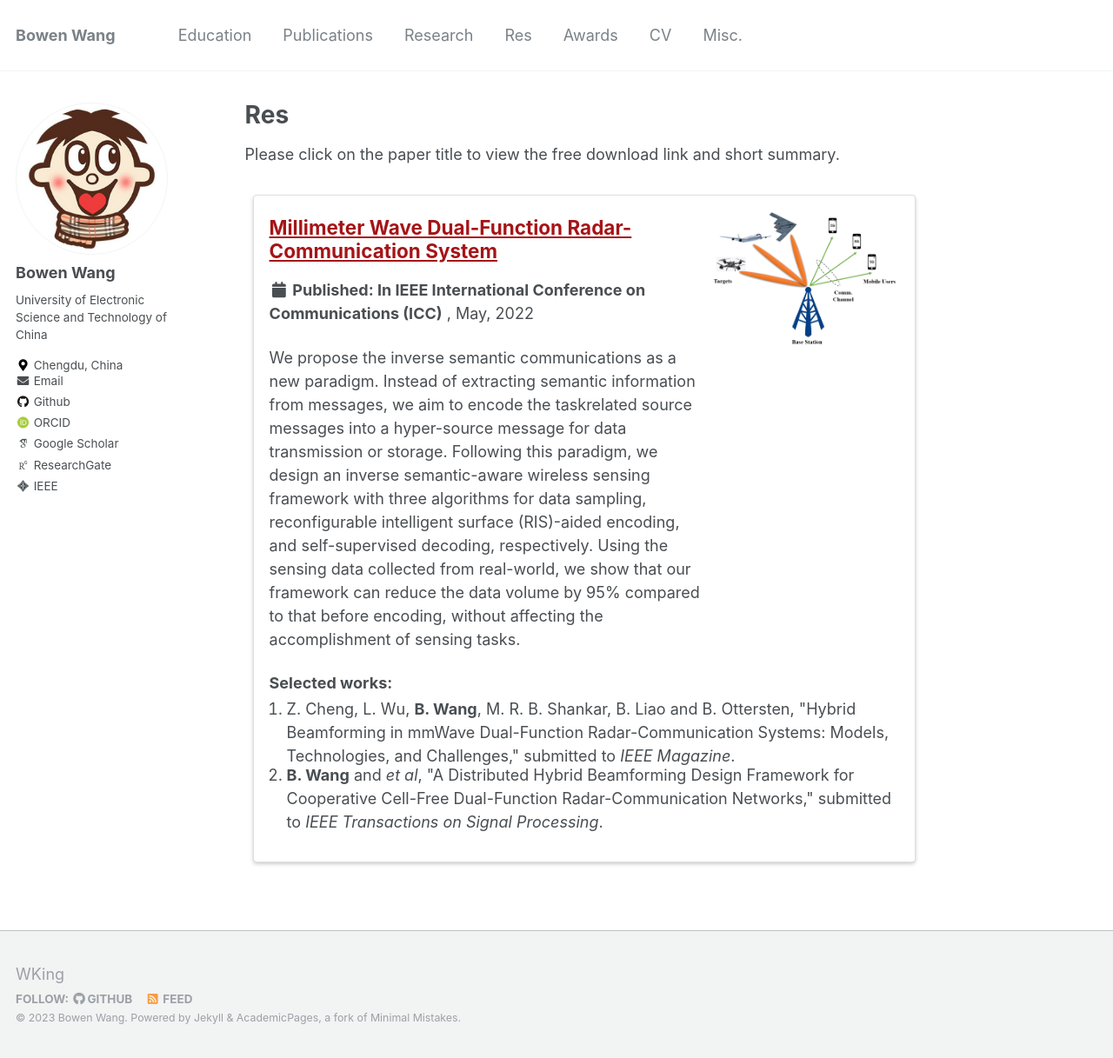
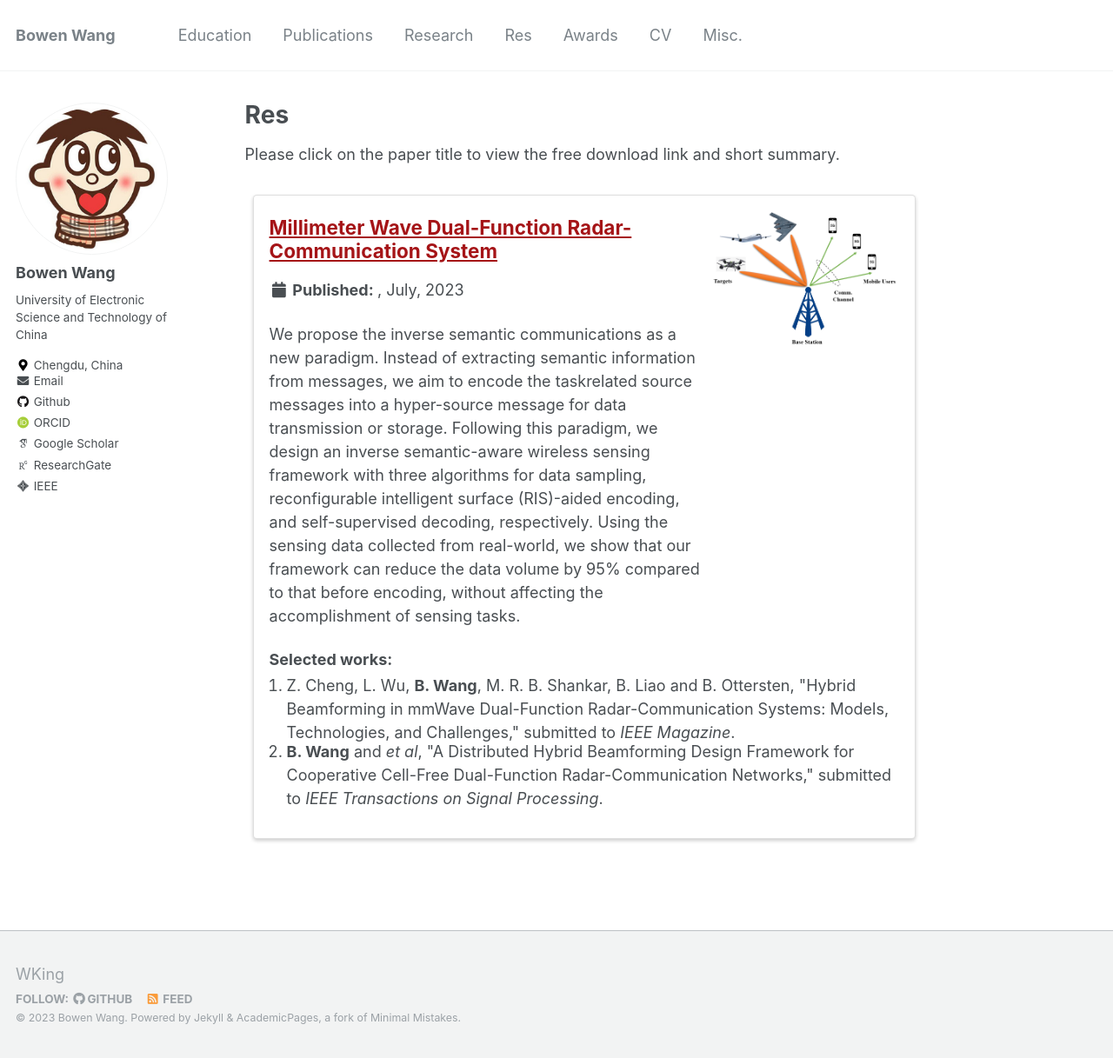
Before and after one commit to BW-Wang/BW-Wang.github.io, a Jekyll site: the page built from _pages/test.md, in a window 1280 px wide and 1217 px high. Shown: the whole window at 87% size. Built offline with Jekyll 4.4.1, drawn with Linux system fonts in a browser that asks for light colours; some web fonts are replaced.

Commit message:
Update Res-DFRC.md

```diff
--- a/_research/Res-DFRC.md
+++ b/_research/Res-DFRC.md
@@ -3,8 +3,7 @@
 excerpt: "We propose the inverse semantic communications as a new paradigm. Instead of extracting semantic information from messages, we aim to encode the taskrelated source messages into a hyper-source message for data transmission or storage. Following this paradigm, we design an inverse semantic-aware wireless sensing framework with three algorithms for data sampling, reconfigurable intelligent surface (RIS)-aided encoding, and self-supervised decoding, respectively. Using the sensing data collected from real-world, we show that our framework can reduce the data volume by 95% compared to that before encoding, without affecting the accomplishment of sensing tasks."
 collection: research
 permalink: /research/DFRC
-date: 2022-05-01
-venue: 'In IEEE International Conference on Communications (ICC)'
+restime: 'From Oct. 2020 to Present'
 thumbnail: /images/research/DFRCsystem.png
 works: '
 <ol class="part1">
```
